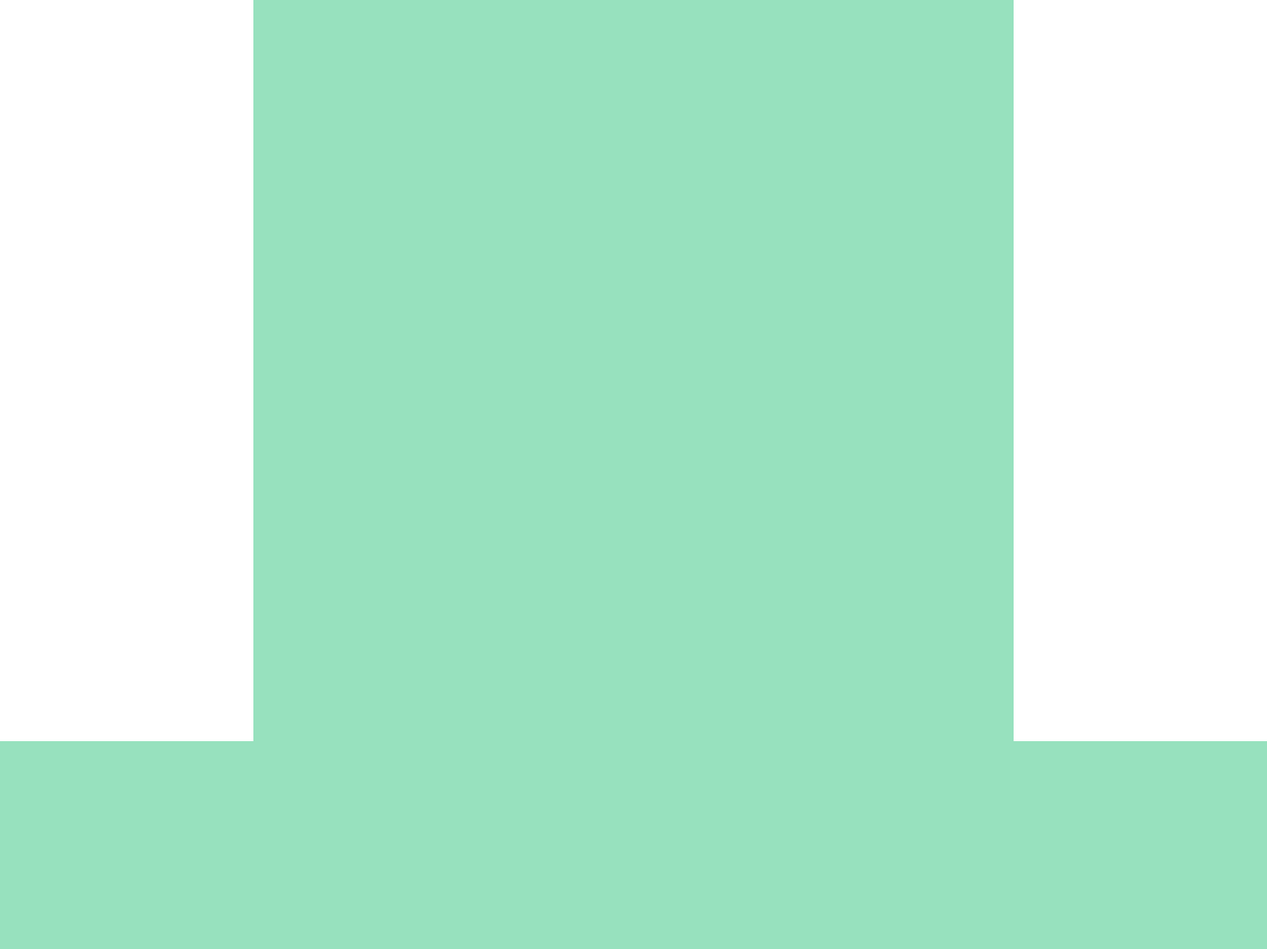
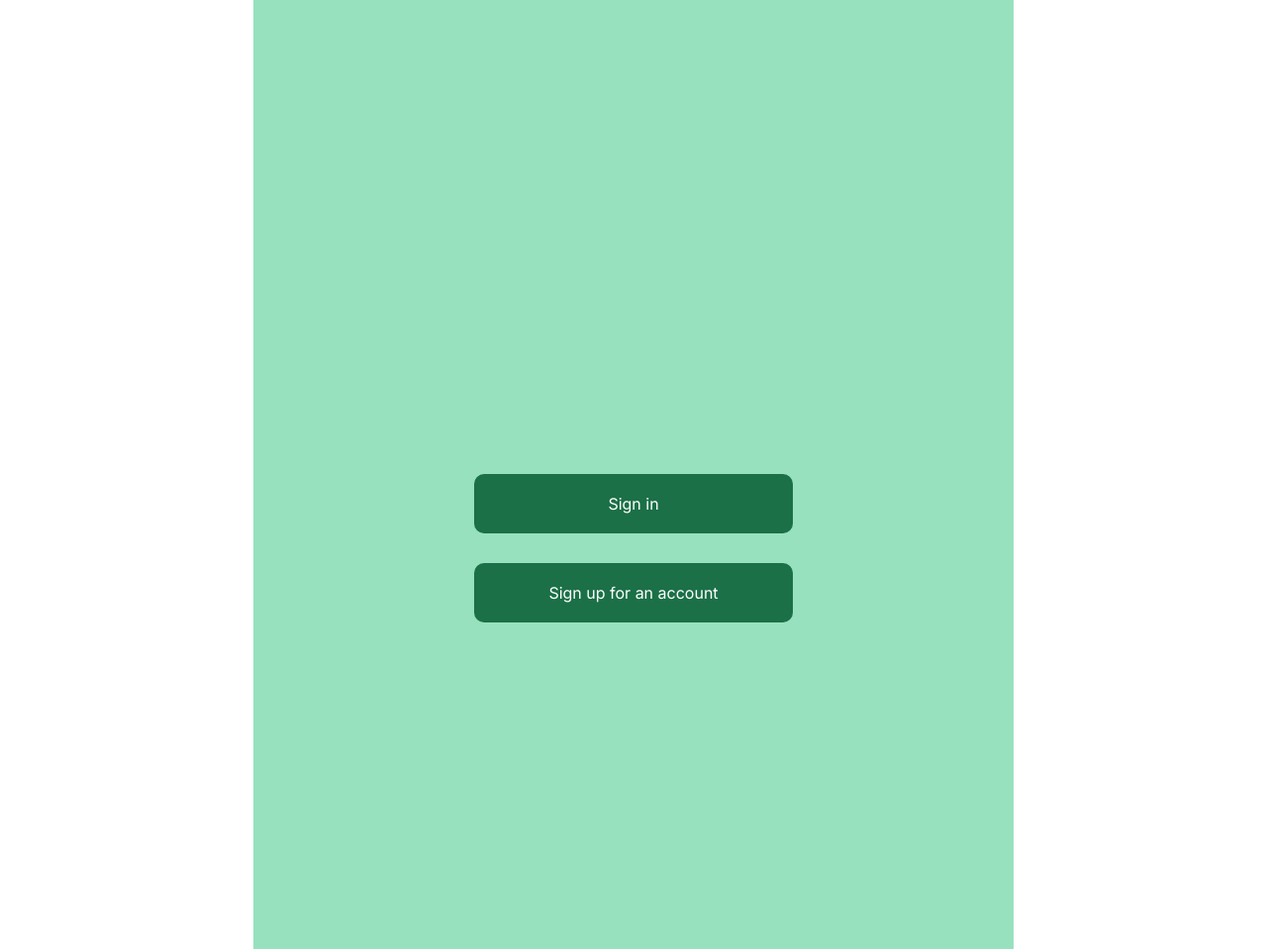
Before and after one commit to CatherineP37/project_4, a Django app: page / in a window 1280 px wide. Shown: the part 151-1110 px from the top of the page at 99% size. Before the commit the page ends 900 px from the top, so only its background shows below. Run offline with Django 4.2, Linux system fonts and the light colour scheme; some libraries are stand-ins or nearby versions.

Commit message:
Add buttons to index.html

```diff
--- a/templates/index.html
+++ b/templates/index.html
@@ -4,7 +4,11 @@
 
 
 	<main>
+		<a href="{% url 'login' %}" class="buttons">Sign in</a>
 
+
+
+        <a href="{% url 'logout' %}" class="buttons">Sign up for an account</a>
 
 
 	</main>
```
